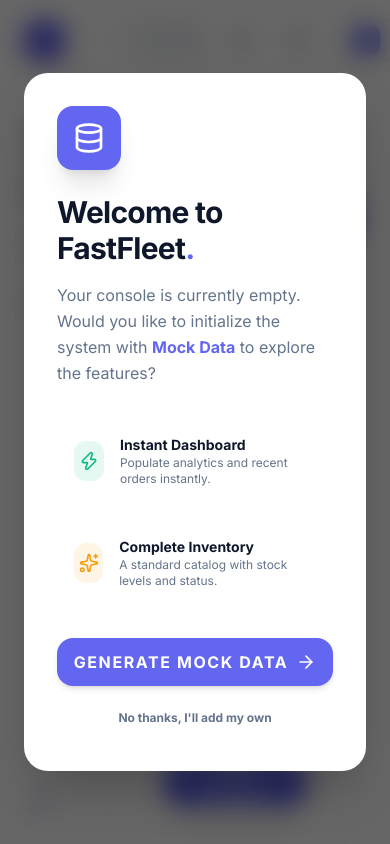
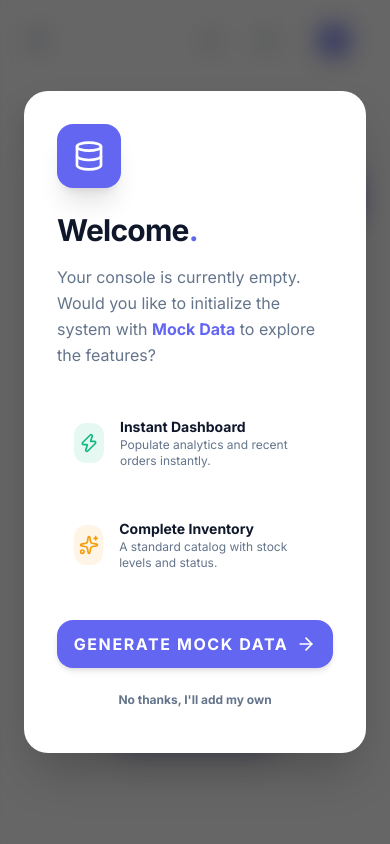
Before and after one commit to Akshayy1/OrderManagement, a React (Vite) app: page /products in a window 390 px wide. Built offline with nearby package versions, Linux system fonts and the light colour scheme.

Commit message:
sidebar fixes

```diff
--- a/index.html
+++ b/index.html
@@ -1,13 +1,15 @@
 <!doctype html>
 <html lang="en">
+
 <head>
   <meta charset="UTF-8" />
-    <link rel="icon" type="image/svg+xml" href="/favicon.svg" />
   <meta name="viewport" content="width=device-width, initial-scale=1.0" />
   <title>order</title>
 </head>
+
 <body>
   <div id="root"></div>
   <script type="module" src="/src/main.jsx"></script>
 </body>
+
 </html>
--- a/src/components/Layout/Header.jsx
+++ b/src/components/Layout/Header.jsx
@@ -1,5 +1,5 @@
 import { motion, AnimatePresence } from 'framer-motion';
-import { Sun, Moon, Bell, User } from 'lucide-react';
+import { Sun, Moon, Bell, User, Menu } from 'lucide-react';
 import NotificationDropdown from './NotificationDropdown';
 
 export default function Header({
@@ -9,16 +9,20 @@
   setNotificationsOpen,
   notifications,
   unreadCount,
-  onOpenNotifications
+  onOpenNotifications,
+  toggleSidebar // New prop
 }) {
   return (
-    <header className="flex items-center justify-between h-20 px-8 bg-transparent z-40 transition-all duration-300">
-      <div className="flex items-center gap-4">
-        <div className="h-2 w-2 rounded-full bg-primary animate-pulse" />
-        <span className="text-sm font-black uppercase tracking-widest text-textMuted opacity-50">System Console</span>
-      </div>
+    <header className="flex items-center justify-between h-20 px-4 md:px-8 bg-transparent z-40 transition-all duration-300">
+      <button
+        onClick={toggleSidebar}
+        className="p-2.5 text-textMuted hover:text-textMain hover:bg-white/10 rounded-xl transition-all duration-300 lg:hidden"
+        title="Toggle Menu"
+      >
+        <Menu className="w-6 h-6" />
+      </button>
 
-      <div className="flex items-center gap-4 p-2 bg-card/40 backdrop-blur-xl rounded-2xl shadow-sm border border-white/10 dark:border-white/5">
+      <div className="flex items-center gap-4 p-2 bg-card/40 backdrop-blur-xl rounded-2xl shadow-sm border border-white/10 dark:border-white/5 ml-auto">
         <button
           onClick={toggleTheme}
           className="p-2.5 text-textMuted hover:text-textMain hover:bg-white/10 rounded-xl transition-all duration-300"
--- a/src/components/Layout/Sidebar.jsx
+++ b/src/components/Layout/Sidebar.jsx
@@ -5,15 +5,24 @@
 export default function Sidebar({ items, isExpanded, setIsExpanded, openMenus, toggleMenu, onCreateOrderClick }) {
   const location = useLocation();
 
+  const handleItemClick = () => {
+    if (window.innerWidth < 1024) {
+      setIsExpanded(false);
+    }
+  };
+
   return (
     <motion.aside
-      animate={{ width: isExpanded ? 288 : 80 }}
+      animate={{
+        width: isExpanded ? 288 : 80,
+        x: (typeof window !== 'undefined' && window.innerWidth < 1024 && !isExpanded) ? -80 : 0
+      }}
       transition={{ type: 'spring', stiffness: 300, damping: 30 }}
-      className="relative flex flex-col h-full bg-card shadow-[4px_0_24px_rgba(0,0,0,0.02)] dark:shadow-[4px_0_24px_rgba(0,0,0,0.2)] z-50 transition-colors duration-500"
+      className="fixed lg:relative top-0 left-0 flex flex-col h-full bg-card shadow-[4px_0_24px_rgba(0,0,0,0.02)] dark:shadow-[4px_0_24px_rgba(0,0,0,0.2)] z-50 transition-colors duration-500"
     >
       <div className="flex items-center px-6 h-20 shrink-0">
         <div className="w-10 h-10 rounded-xl bg-gradient-to-br from-primary to-indigo-600 flex items-center justify-center shadow-lg shadow-primary/20 shrink-0">
-          <span className="text-white font-black text-xl">F</span>
+          <span className="text-white font-black text-xl">BT</span>
         </div>
         <AnimatePresence>
           {isExpanded && (
@@ -23,7 +32,7 @@
               exit={{ opacity: 0, x: -10 }}
               className="ml-3 text-xl font-black tracking-tight whitespace-nowrap text-textMain"
             >
-              FastFleet<span className="text-primary">.</span>
+              Order Management<span className="text-primary">.</span>
             </motion.h1>
           )}
         </AnimatePresence>
@@ -41,7 +50,16 @@
             return (
               <div key={item.name} className="space-y-1">
                 <button
-                  onClick={() => isExpanded && toggleMenu(item.name)}
+                  onClick={() => {
+                    if (!isExpanded) {
+                      setIsExpanded(true);
+                      if (!openMenus.includes(item.name)) {
+                        toggleMenu(item.name);
+                      }
+                    } else {
+                      toggleMenu(item.name);
+                    }
+                  }}
                   className={`w-full flex items-center h-12 rounded-xl transition-all duration-300 group relative ${isChildActive
                     ? 'bg-primary/10 text-primary border border-primary/20'
                     : 'text-textMuted hover:text-textMain hover:bg-primary/5'
@@ -71,6 +89,7 @@
                           <NavLink
                             key={child.name}
                             to={child.path}
+                            onClick={handleItemClick}
                             className={({ isActive }) =>
                               `flex items-center h-10 rounded-lg px-4 transition-all duration-300 text-xs font-black tracking-tight ${isActive
                                 ? 'bg-primary text-white shadow-lg shadow-primary/20'
@@ -93,7 +112,12 @@
               key={item.name}
               to={item.path}
               end={item.end}
-              onClick={item.name === 'Create Order' ? onCreateOrderClick : undefined}
+              onClick={() => {
+                if (item.name === 'Create Order' && onCreateOrderClick) {
+                  onCreateOrderClick();
+                }
+                handleItemClick();
+              }}
               className={({ isActive }) =>
                 `flex items-center h-12 rounded-xl transition-all duration-300 group relative ${isActive
                   ? 'bg-primary text-white shadow-xl shadow-primary/30'
--- a/src/components/MockDataOnboarding.jsx
+++ b/src/components/MockDataOnboarding.jsx
@@ -57,7 +57,7 @@
               </div>
 
               <h2 className="text-3xl font-black tracking-tight text-textMain mb-4">
-                Welcome to FastFleet<span className="text-primary">.</span>
+                Welcome<span className="text-primary">.</span>
               </h2>
 
               <p className="text-textMuted leading-relaxed mb-8">
--- a/src/layouts/DashboardLayout.jsx
+++ b/src/layouts/DashboardLayout.jsx
@@ -1,4 +1,5 @@
 import { useState, useEffect } from 'react';
+import { motion, AnimatePresence } from 'framer-motion';
 import { Outlet, useLocation } from 'react-router-dom';
 import { LayoutDashboard, ShoppingCart, PlusCircle, Package } from 'lucide-react';
 import { Suspense } from 'react';
@@ -91,7 +92,20 @@
         onCreateOrderClick={handleCreateOrderClick}
       />
 
-      <div className="flex flex-col flex-1 min-w-0 bg-background/50 relative">
+      {/* Mobile Backdrop */}
+      <AnimatePresence>
+        {isExpanded && typeof window !== 'undefined' && window.innerWidth < 1024 && (
+          <motion.div
+            initial={{ opacity: 0 }}
+            animate={{ opacity: 1 }}
+            exit={{ opacity: 0 }}
+            onClick={() => setIsExpanded(false)}
+            className="fixed inset-0 bg-black/40 backdrop-blur-sm z-40 lg:hidden"
+          />
+        )}
+      </AnimatePresence>
+
+      <div className="flex flex-col flex-1 min-w-0 bg-background/50 relative lg:ml-0">
         <Header
           theme={theme}
           toggleTheme={toggleTheme}
@@ -100,6 +114,7 @@
           notifications={notifications}
           unreadCount={unreadCount}
           onOpenNotifications={handleOpenNotifications}
+          toggleSidebar={() => setIsExpanded(!isExpanded)}
         />
 
         <ToastContainer toasts={toasts} />
--- a/src/pages/OrderDetail.jsx
+++ b/src/pages/OrderDetail.jsx
@@ -124,7 +124,7 @@
             <p className="text-sm font-bold text-zinc-500">#{order.id}</p>
           </div>
           <div className="text-right">
-            <h2 className="text-xl font-bold">FastFleet Core Systems</h2>
+            <h2 className="text-xl font-bold">Order Management Systems</h2>
             <p className="text-sm text-zinc-500">123 Logistics Boulevard, Tech City</p>
           </div>
         </div>
@@ -262,17 +262,16 @@
                 <div className="relative border-l-2 border-border/70 ml-3 space-y-10">
                   {(order.history || [{ date: order.date, event: 'Order Initialized', note: 'Legacy data migration' }]).map((log, i) => (
                     <div key={i} className="relative pl-10 group">
-                      <div className={`absolute -left-[11px] top-0 w-5 h-5 flex items-center justify-center rounded-lg rotate-45 border-2 transition-all ${
-                        i === 0
+                      <div className={`absolute -left-[11px] top-0 w-5 h-5 flex items-center justify-center rounded-lg rotate-45 border-2 transition-all ${i === 0
                           ? 'bg-primary border-primary ring-4 ring-primary/10 text-white'
                           : 'bg-card border-border text-textMuted'
-                      }`}>
+                        }`}>
                         <div className="-rotate-45 font-black text-[8px]">{i + 1}</div>
                       </div>
                       <div className="transition-all group-hover:translate-x-1">
                         <div className="flex items-center gap-3">
-                           <h4 className="text-xs font-black uppercase tracking-widest text-textMain">{log.event}</h4>
-                           <span className="text-[10px] font-bold text-textMuted opacity-50">{log.date}</span>
+                          <h4 className="text-xs font-black uppercase tracking-widest text-textMain">{log.event}</h4>
+                          <span className="text-[10px] font-bold text-textMuted opacity-50">{log.date}</span>
                         </div>
                         <p className="text-sm text-textMuted mt-2 font-medium bg-black/5 dark:bg-white/5 p-3 rounded-xl border border-border/50 shadow-inner italic">
                           "{log.note}"
```
Lines whose indentation alone changed are shown as unchanged.
